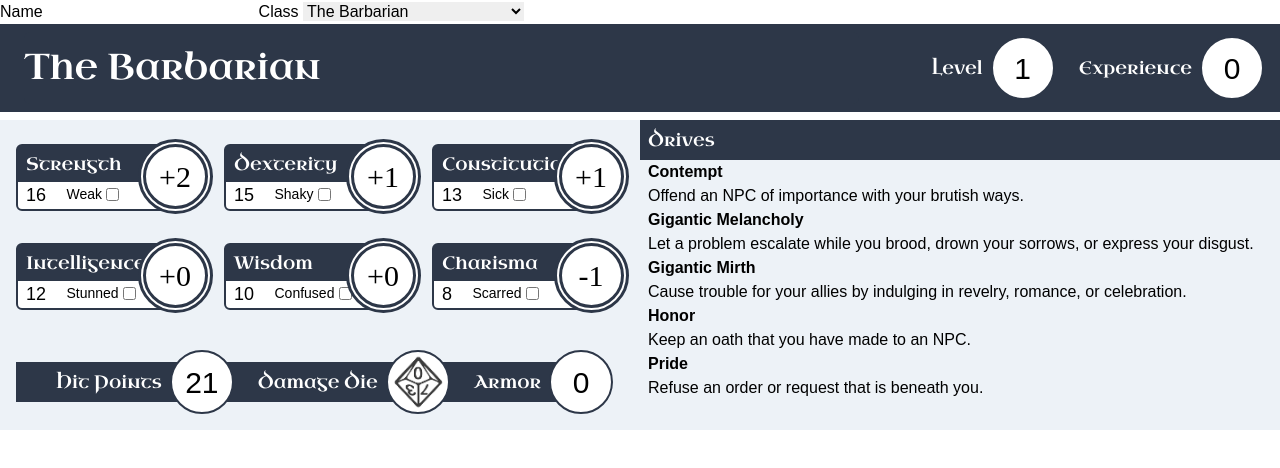
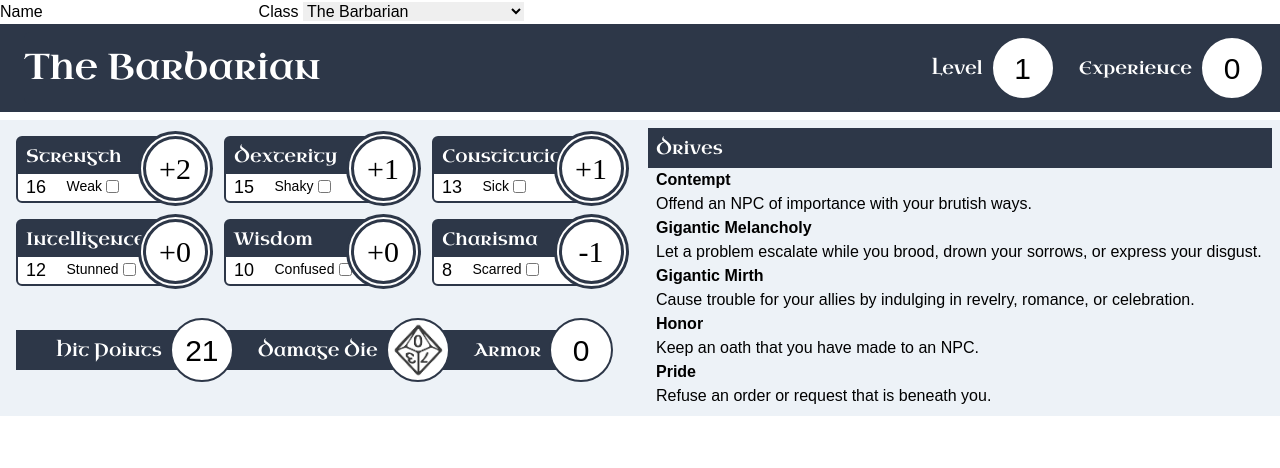
Before and after one commit to robfletcher/dungeon-world-sheets, a Svelte app: page / in a window 1280 px wide. Shown: the top 468 px of the page. Built offline with nearby package versions, Linux system fonts and the light colour scheme; a web font is replaced by a local one.

Commit message:
fix some margins

```diff
--- a/src/CharacterSheet.svelte
+++ b/src/CharacterSheet.svelte
@@ -111,6 +111,10 @@
     @apply flex flex-wrap p-2;
   }
 
+  #drives {
+    @apply p-2;
+  }
+
   #hit-points, #damage-die, #armor {
     @apply m-2;
   }
--- a/src/Stat.svelte
+++ b/src/Stat.svelte
@@ -20,7 +20,7 @@
 
 <style>
   .stat {
-    @apply relative ml-2 mr-6 my-4 bg-white border-solid border-2 border-gray-800 rounded-md;
+    @apply relative ml-2 mr-6 my-2 bg-white border-solid border-2 border-gray-800 rounded-md;
   }
 
   .stat h1 {
```
